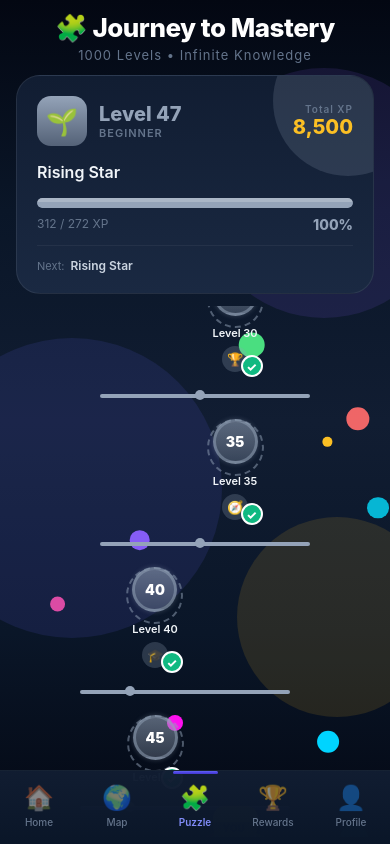
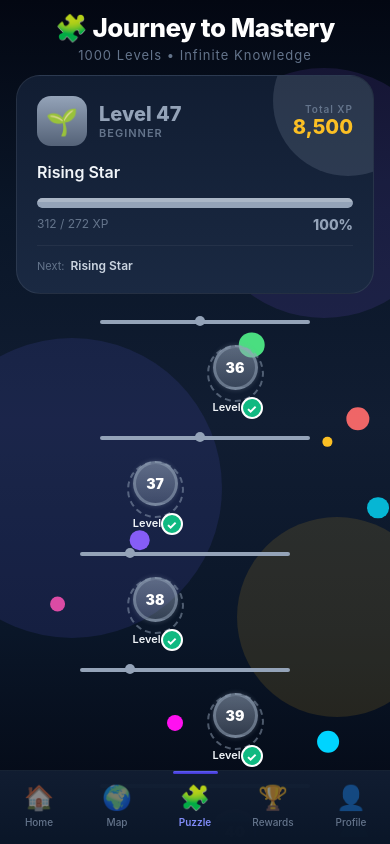
Before and after one commit to VishalMandala/gkQuizApp, a React Native app: screen /Puzzle in a window 390 px wide. Built offline with nearby package versions, Linux system fonts and the light colour scheme.

Commit message:
🎯 Sequential levels: Show 1→2→3→4... instead of milestone jumps, faster animations

```diff
--- a/src/screens/PuzzlePathScreen.tsx
+++ b/src/screens/PuzzlePathScreen.tsx
@@ -318,20 +318,20 @@ const MilestoneNode: React.FC<MilestoneNodeProps> = ({ level, currentLevel, inde
     const bounceAnim = useRef(new Animated.Value(0)).current;
 
     useEffect(() => {
-        // Staggered entrance animation
+        // Staggered entrance animation - faster for many nodes
         Animated.sequence([
-            Animated.delay(index * 80),
+            Animated.delay(Math.min(index * 30, 500)), // Cap max delay at 500ms
             Animated.parallel([
                 Animated.spring(scaleAnim, {
                     toValue: 1,
-                    friction: 5,
-                    tension: 60,
+                    friction: 6,
+                    tension: 80,
                     useNativeDriver: true,
                 }),
                 Animated.timing(rotateAnim, {
                     toValue: 1,
-                    duration: 600,
-                    easing: Easing.out(Easing.back(1.5)),
+                    duration: 400,
+                    easing: Easing.out(Easing.back(1.2)),
                     useNativeDriver: true,
                 }),
             ]),
@@ -573,10 +573,10 @@ const AnimatedPathLine: React.FC<{
 
     useEffect(() => {
         Animated.sequence([
-            Animated.delay(index * 80 + 200),
+            Animated.delay(Math.min(index * 25 + 100, 400)), // Faster path drawing
             Animated.timing(widthAnim, {
                 toValue: 1,
-                duration: 400,
+                duration: 300,
                 easing: Easing.out(Easing.cubic),
                 useNativeDriver: false,
             }),
@@ -746,33 +746,28 @@ const PuzzlePathScreen: React.FC = () => {
     const { currentLevel, totalXP } = mockUser;
     const scrollRef = useRef<ScrollView>(null);
 
-    // Generate milestone levels to display
-    const milestones = useMemo(() => {
-        const levels: number[] = [];
-        // Early milestones (1, 5, 10, etc.)
-        [1, 5, 10, 15, 20, 25, 30, 35, 40, 45, 50].forEach(l => levels.push(l));
-        // Then every 25 from 50 onwards
-        for (let i = 75; i <= 1000; i += 25) {
-            levels.push(i);
+    // Generate sequential levels to display (show all levels 1 to current+20)
+    // This creates a proper level-by-level journey
+    const levels = useMemo(() => {
+        const maxLevel = Math.min(currentLevel + 20, 1000); // Show up to 20 levels ahead
+        const allLevels: number[] = [];
+        for (let i = 1; i <= maxLevel; i++) {
+            allLevels.push(i);
         }
-        // Include current level if not already
-        if (!levels.includes(currentLevel)) {
-            levels.push(currentLevel);
-            levels.sort((a, b) => a - b);
-        }
-        return levels;
+        return allLevels;
     }, [currentLevel]);
 
     // Auto-scroll to current level on mount
     useEffect(() => {
         const timer = setTimeout(() => {
-            const currentIndex = milestones.findIndex(l => l >= currentLevel);
+            const currentIndex = levels.findIndex(l => l === currentLevel);
             if (currentIndex > 3 && scrollRef.current) {
-                scrollRef.current.scrollTo({ y: currentIndex * 120 - 200, animated: true });
+                // Each node is approximately 100px tall
+                scrollRef.current.scrollTo({ y: currentIndex * 100 - 150, animated: true });
             }
-        }, 1000);
+        }, 800);
         return () => clearTimeout(timer);
-    }, [currentLevel, milestones]);
+    }, [currentLevel, levels]);
 
     // Floating particles - BIGGER and more colorful
     const particleColors = [
@@ -835,18 +830,18 @@ const PuzzlePathScreen: React.FC = () => {
                         </LinearGradient>
                     </View>
 
-                    {milestones.map((level, index) => (
+                    {levels.map((level: number, index: number) => (
                         <React.Fragment key={level}>
                             <MilestoneNode
                                 level={level}
                                 currentLevel={currentLevel}
                                 index={index}
-                                totalNodes={milestones.length}
+                                totalNodes={levels.length}
                             />
-                            {index < milestones.length - 1 && (
+                            {index < levels.length - 1 && (
                                 <AnimatedPathLine
                                     fromLevel={level}
-                                    toLevel={milestones[index + 1]}
+                                    toLevel={levels[index + 1]}
                                     currentLevel={currentLevel}
                                     index={index}
                                 />
```
